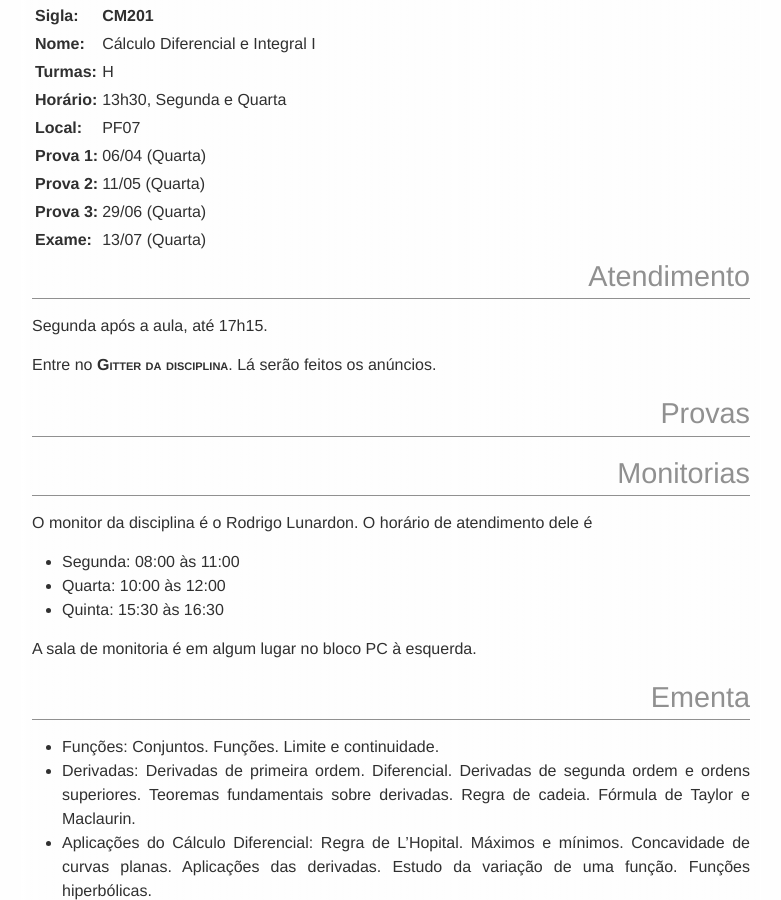
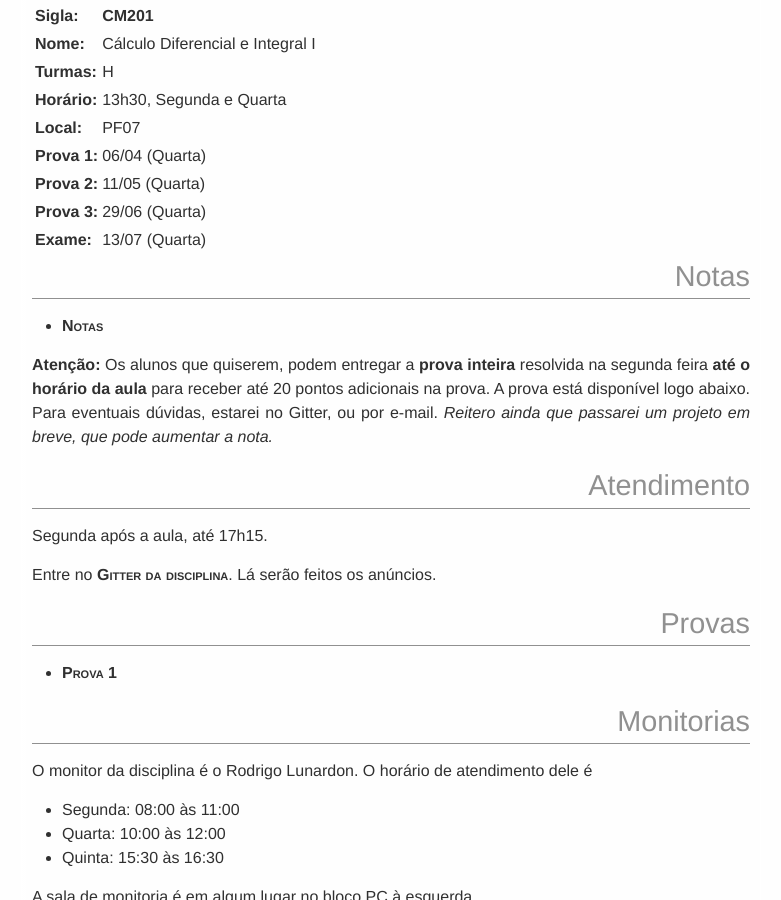
Before and after one commit to abelsiqueira/abelsiqueira.github.io-old, a Jekyll site: the page built from disciplinas/cm201-2016s1.md, in a window 1280 px wide and 900 px high, scrolled down 531 px. Shown: the whole window, without its empty margins (249-1030 px from the left). Built offline with Jekyll 4.4.1, drawn with Linux system fonts in a browser that asks for light colours.

Commit message:
Update cm201

```diff
--- a/disciplinas/cm201-2016s1.md
+++ b/disciplinas/cm201-2016s1.md
@@ -18,6 +18,16 @@ tag:        2016s1
   | **Prova 3:** | 29/06 (Quarta)
   | **Exame:**   | 13/07 (Quarta)
 
+# Notas
+
+ - [Notas]({{ site.baseurl }}/disciplinas/cm201/notas-2016s1.pdf)
+
+ **Atenção:** Os alunos que quiserem, podem entregar a **prova inteira**
+ resolvida na segunda feira **até o horário da aula** para receber até 20 pontos
+ adicionais na prova. A prova está disponível logo abaixo. Para eventuais
+ dúvidas, estarei no Gitter, ou por e-mail.
+ *Reitero ainda que passarei um projeto em breve, que pode aumentar a nota.*
+
 # Atendimento
 
 Segunda após a aula, até 17h15.
@@ -26,6 +36,8 @@ Entre no [Gitter da disciplina](http://gitter.im/abelsiqueira/cm201).
 Lá serão feitos os anúncios.
 
 # Provas
+
+ - [Prova 1]({{ site.baseurl }}/disciplinas/cm201/prova1-2016s1.pdf)
 
 # Monitorias
 
```
Also changed, not shown: 2 other files.
